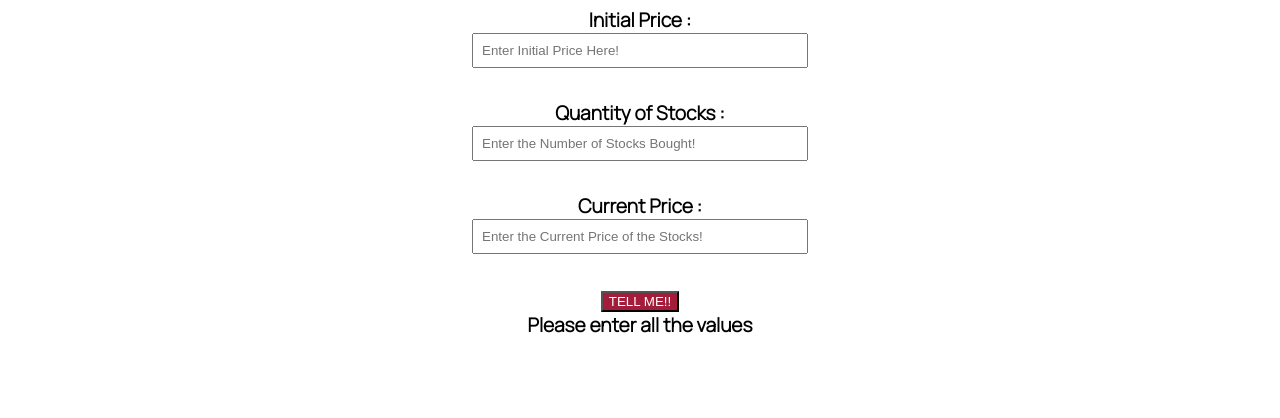
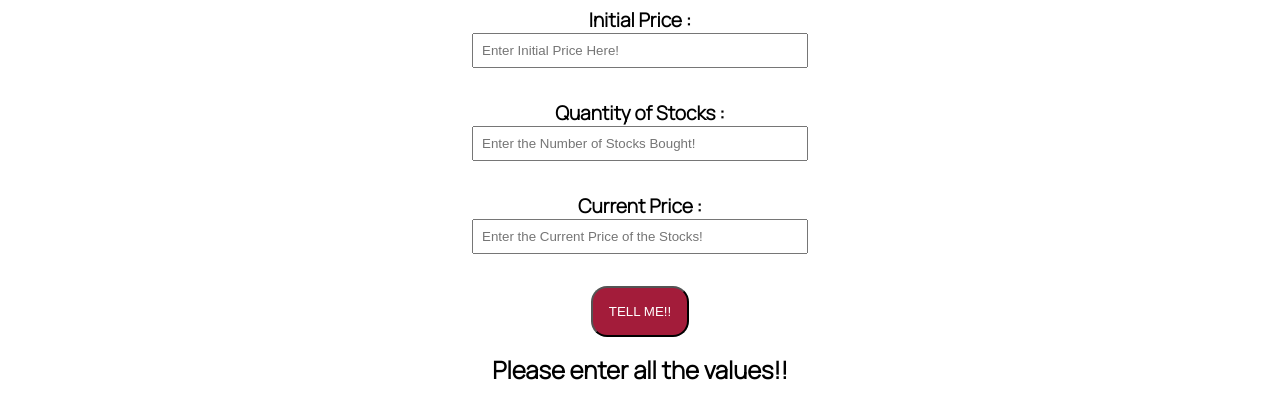
Before and after one commit to ru-mi-nator/Stock-Purchase-App, a plain HTML site: page index.html in a window 1280 px wide. Both pictures are taken after a click on the button "TELL ME!!". Shown: the part 102-520 px from the top of the page. Drawn offline with Linux system fonts and the light colour scheme.

Commit message:
style: edited css

```diff
--- a/app.js
+++ b/app.js
@@ -14,9 +14,9 @@ function clickHandler() {
     if(int>0 && qty>0 && curr>0) {
     calculateProfitAndLoss(int, qty, curr);
     } else if(int<0 || qty<0 || curr<0) {
-    showOutput("Values can't be negative")
+    showOutput("Values can't be negative!!")
     } else {
-    showOutput("Please enter all the values")
+    showOutput("Please enter all the values!!")
 }
 }
 
--- a/style.css
+++ b/style.css
@@ -34,7 +34,9 @@ h1 {
 button {
     background-color: var(--primary-color);
     color: white;
-    paddiing: 0.5rem;
+    padding: 1rem;
+    border-radius: 1rem;
+
 }
 
 input {
@@ -44,4 +46,14 @@ input {
     padding: 0.5rem;
 }
 
-label
+div {
+    padding: 1rem;
+    font-size: x-large;
+    font-weight: bolder;
+    /* border: 2px solid black;
+    width: 35%;
+    border-radius: 2rem;
+    display: block;
+    background-color: var(--primary-color);
+    color: white;
+} */
```
